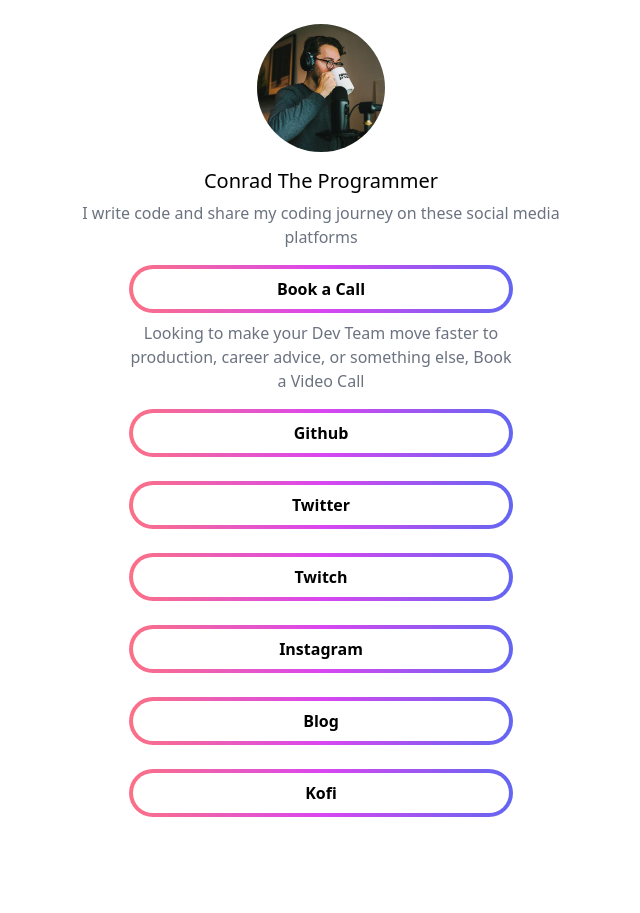
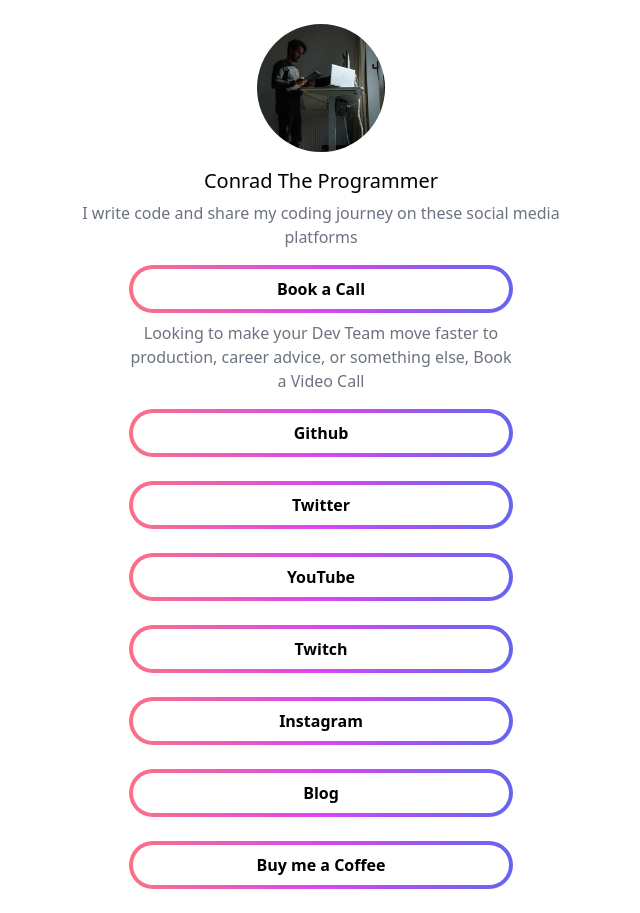
Before and after one commit to koenverburg/site-links, a Next.js app: page / in a window 1280 px wide. Shown: the whole page, without its empty margins (319-959 px from the left). Before the commit the page ends 841 px from the top, so only its background shows below. Built offline with nearby package versions, Linux system fonts and the light colour scheme.

Commit message:
chore: updated domains and avatar

```diff
--- a/pages/index.tsx
+++ b/pages/index.tsx
@@ -1,14 +1,15 @@
 import Image from 'next/image'
-import {Layout} from '../components/Layout'
+import { Layout } from '../components/Layout'
 
 const links = [
-  { label: 'Book a Call', href: 'https://appointments.lokiapp.live/consultant/WUJFxrwyO0MMZj6F9lEKOsVFtpx2', description: 'Looking to make your Dev Team move faster to production, career advice, or something else, Book a Video Call'},
-  { label: 'Github',         href: 'https://github.com/koenverburg'                },
-  { label: 'Twitter',        href: 'https://twitter.com/koenverburg'               },
-  { label: 'Twitch',         href: 'https://www.twitch.tv/conradtheprogrammer'     },
-  { label: 'Instagram',      href: 'https://www.instagram.com/conradtheprogrammer' },
-  { label: 'Blog',           href: 'https://koenverburg.medium.com'                },
-  { label: 'Kofi',           href: 'https://www.buymeacoffee.com/conradcoffee'     }
+  { label: 'Book a Call', href: 'https://appointments.lokiapp.live/consultant/WUJFxrwyO0MMZj6F9lEKOsVFtpx2', description: 'Looking to make your Dev Team move faster to production, career advice, or something else, Book a Video Call' },
+  { label: 'Github', href: 'https://github.com/koenverburg' },
+  { label: 'Twitter', href: 'https://twitter.com/koenverburg' },
+  { label: 'YouTube', href: 'https://www.youtube.com/@conradtheprogrammer' },
+  { label: 'Twitch', href: 'https://www.twitch.tv/conradtheprogrammer' },
+  { label: 'Instagram', href: 'https://www.instagram.com/conradtheprogrammer' },
+  { label: 'Blog', href: 'https://conradtheprogrammer.medium.com' },
+  { label: 'Buy me a Coffee', href: 'https://www.buymeacoffee.com/conradcoffee' }
 ]
 
 const useImagePrefix = () => {
@@ -31,7 +32,7 @@
           width="460"
           height="460"
           alt="Avatar"
-          src={`${prefix}/assets/avatar-github.jpg`}
+          src={`${prefix}/assets/new-avatar.jpg`}
           className="rounded-full w-32 mb-4 mx-auto"
         />
         <h5 className="text-xl font-medium leading-tight mb-2">Conrad The Programmer</h5>
@@ -42,7 +43,7 @@
         {links.map(link =>
           <li key={link.label} className="mb-4">
             <span className={`block mb-2 p-1 text-center rounded-full bg-gradient-to-r from-rose-400 via-fuchsia-500 to-indigo-500`}>
-              <a href={link.href} className={`px-4 py-2 block text-black font-semibold rounded-full bg-white`} target="_blank"  rel="noreferrer">
+              <a href={link.href} className={`px-4 py-2 block text-black font-semibold rounded-full bg-white`} target="_blank" rel="noreferrer">
                 {link.label}
               </a>
             </span>
```
Also changed, not shown: public/assets/new-avatar.jpg (added).
